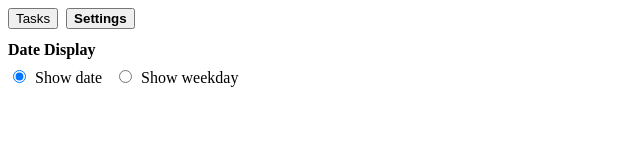
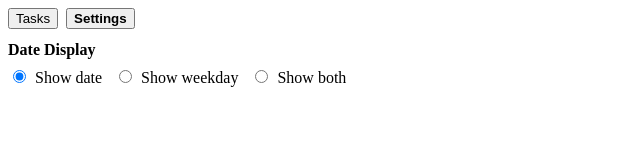
Before and after one commit to jlightheart24/task-, a React (Vite) app in the folder frontend/: page / in a window 1280 px wide. Both pictures are taken after a click on the button "Settings". Shown: the top 160 px of the page, without its empty margins (0-640 px from the left). Built offline with nearby package versions, Linux system fonts and the light colour scheme.

Commit message:
feat: add due method

```diff
--- a/frontend/src/App.tsx
+++ b/frontend/src/App.tsx
@@ -13,9 +13,9 @@ export function App() {
   const [tasks, setTasks] = useState<Task[]>([]);
   const [draft, setDraft] = useState<string>("");
   const [activeTab, setActiveTab] = useState<"tasks" | "settings">("tasks");
-  const [dateHeaderMode, setDateHeaderMode] = useState<"date" | "weekday">(() => {
+  const [dateHeaderMode, setDateHeaderMode] = useState<"date" | "weekday" | "both">(() => {
     const stored = window.localStorage.getItem("taskpp.dateHeaderMode");
-    if (stored === "weekday" || stored === "date") {
+    if (stored === "weekday" || stored === "date" || stored === "both") {
       return stored;
     }
     return "date";
@@ -179,6 +179,11 @@ export function App() {
     if (dateHeaderMode === "weekday") {
       return date.toLocaleDateString(undefined, { weekday: "long" });
     }
+    if (dateHeaderMode === "both") {
+      const weekday = date.toLocaleDateString(undefined, { weekday: "long" });
+      const fullDate = date.toLocaleDateString();
+      return `${weekday} · ${fullDate}`;
+    }
     return date.toLocaleDateString();
   };
 
@@ -239,6 +244,16 @@ export function App() {
               onChange={() => setDateHeaderMode("weekday")}
             />
             <span style={{ marginLeft: "6px" }}>Show weekday</span>
+          </label>
+          <label style={{ marginLeft: "12px" }}>
+            <input
+              type="radio"
+              name="dateHeaderMode"
+              value="both"
+              checked={dateHeaderMode === "both"}
+              onChange={() => setDateHeaderMode("both")}
+            />
+            <span style={{ marginLeft: "6px" }}>Show both</span>
           </label>
         </div>
       ) : null}
```
Also changed, not shown: 1 other file (tests, documents, lock files or other folders).
